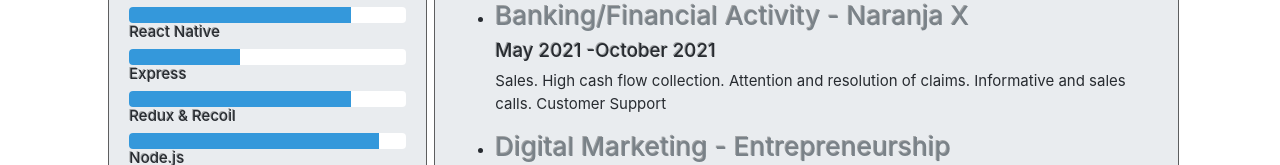
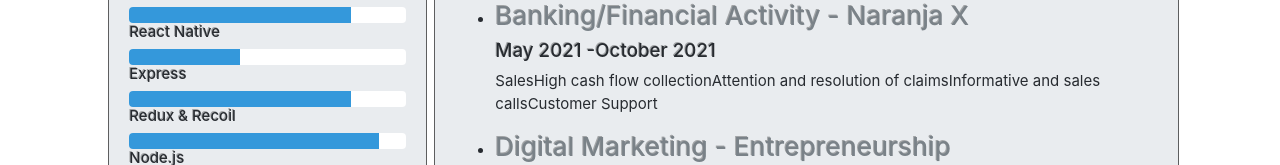
Before and after one commit to JuanmaGre/nextjs-blog-portfolio, a Next.js app: page / in a window 1280 px wide. Shown: the part 713-878 px from the top of the page. Built offline with nearby package versions, Linux system fonts and the light colour scheme; a small style sheet from the web is missing.

Commit message:
probando cambios de experiencias

```diff
--- a/profile.js
+++ b/profile.js
@@ -64,7 +64,7 @@ export const skills = [
 export const experiences = [
     {
         title: 'Banking/Financial Activity - Naranja X',
-        description: "Sales. High cash flow collection. Attention and resolution of claims. Informative and sales calls. Customer Support",
+        description: ["Sales","High cash flow collection","Attention and resolution of claims", "Informative and sales calls", "Customer Support"],
         from: 'May 2021',
         to: 'October 2021'
     },
```
